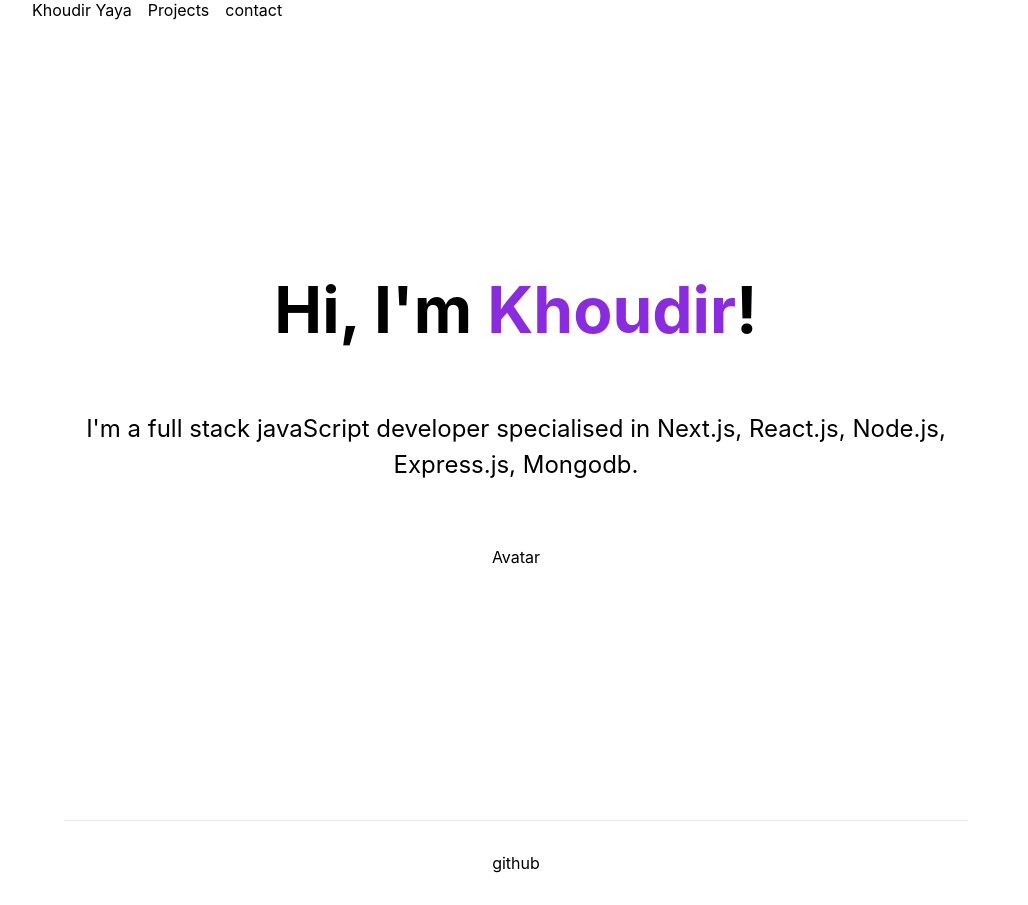
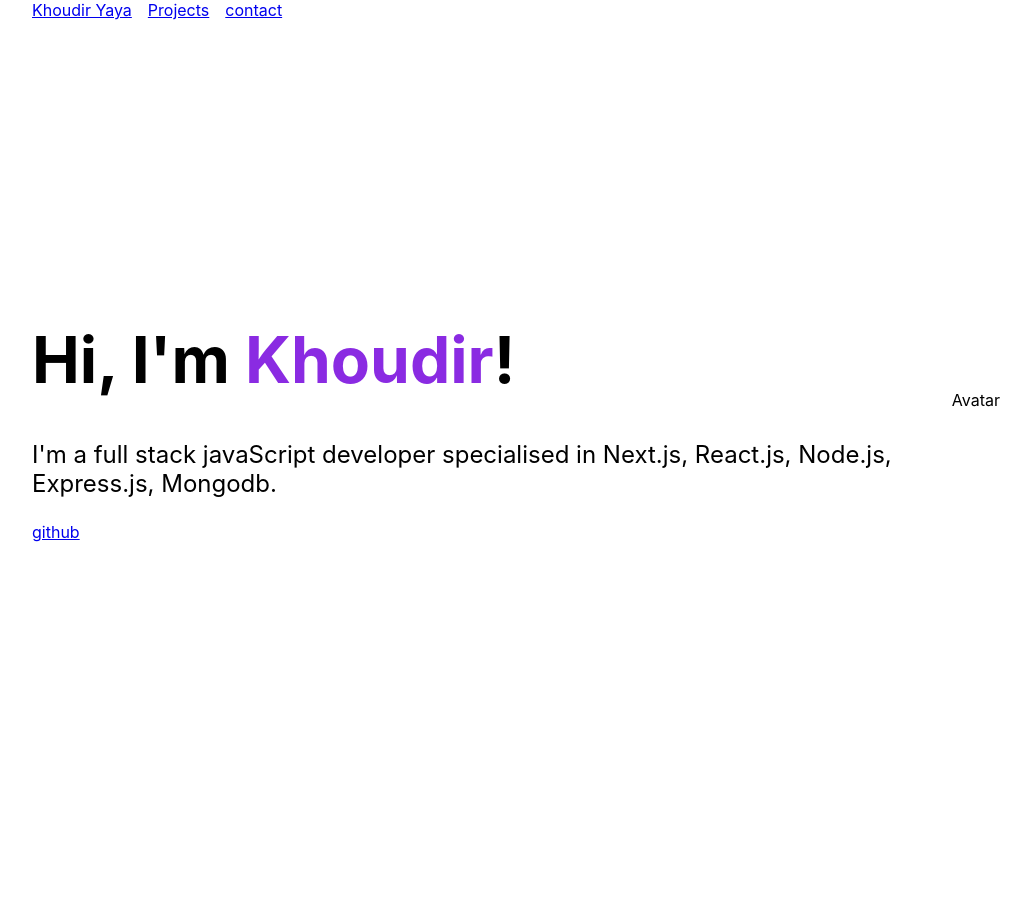
Before and after one commit to yakhousam/khoudir-yaya-portfolio, a Next.js app: page / in a window 1280 px wide. Shown: the whole page, without its empty margins (124-1152 px from the left). After the commit the page ends 800 px from the top, so only its background shows below. Built offline with nearby package versions, Linux system fonts and the light colour scheme.

Commit message:
added project and contact page

```diff
--- a/styles/Home.module.css
+++ b/styles/Home.module.css
@@ -1,116 +1,26 @@
 .container {
-  padding: 0 2rem;
+  flex: 1;
+  display: flex;
+  flex-direction: column;
+  align-items: center;
+  justify-content: center;
 }
 
 .main {
-  min-height: 100vh;
-  padding: 4rem 0;
-  flex: 1;
+  width: 100%;
   display: flex;
-  flex-direction: column;
-  justify-content: center;
   align-items: center;
+  justify-content: space-between;
+}
+
+.title {
+  font-size: 4rem;
+}
+
+.description {
+  font-size: 1.5rem;
 }
 
 .footer {
-  display: flex;
-  flex: 1;
-  padding: 2rem 0;
-  border-top: 1px solid #eaeaea;
-  justify-content: center;
-  align-items: center;
+  width: 100%;
 }
-
-.footer a {
-  display: flex;
-  justify-content: center;
-  align-items: center;
-  flex-grow: 1;
-}
-
-.title a {
-  color: #0070f3;
-  text-decoration: none;
-}
-
-.title a:hover,
-.title a:focus,
-.title a:active {
-  text-decoration: underline;
-}
-
-.title {
-  margin: 0;
-  line-height: 1.15;
-  font-size: 4rem;
-}
-
-.title,
-.description {
-  text-align: center;
-}
-
-.description {
-  margin: 4rem 0;
-  line-height: 1.5;
-  font-size: 1.5rem;
-}
-
-.code {
-  background: #fafafa;
-  border-radius: 5px;
-  padding: 0.75rem;
-  font-size: 1.1rem;
-  font-family: Menlo, Monaco, Lucida Console, Liberation Mono, DejaVu Sans Mono,
-    Bitstream Vera Sans Mono, Courier New, monospace;
-}
-
-.grid {
-  display: flex;
-  align-items: center;
-  justify-content: center;
-  flex-wrap: wrap;
-  max-width: 800px;
-}
-
-.card {
-  margin: 1rem;
-  padding: 1.5rem;
-  text-align: left;
-  color: inherit;
-  text-decoration: none;
-  border: 1px solid #eaeaea;
-  border-radius: 10px;
-  transition: color 0.15s ease, border-color 0.15s ease;
-  max-width: 300px;
-}
-
-.card:hover,
-.card:focus,
-.card:active {
-  color: #0070f3;
-  border-color: #0070f3;
-}
-
-.card h2 {
-  margin: 0 0 1rem 0;
-  font-size: 1.5rem;
-}
-
-.card p {
-  margin: 0;
-  font-size: 1.25rem;
-  line-height: 1.5;
-}
-
-.logo {
-  height: 1em;
-  margin-left: 0.5rem;
-}
-
-@media (max-width: 600px) {
-  .grid {
-    width: 100%;
-    flex-direction: column;
-  }
-}
--- a/styles/globals.css
+++ b/styles/globals.css
@@ -6,11 +6,6 @@
     Ubuntu, Cantarell, Fira Sans, Droid Sans, Helvetica Neue, sans-serif;
 }
 
-a {
-  color: inherit;
-  text-decoration: none;
-}
-
 * {
   box-sizing: border-box;
 }
```
Also changed, not shown: pages/contact.tsx (added, +7 -0 lines), pages/projects.tsx (added, +7 -0 lines).
